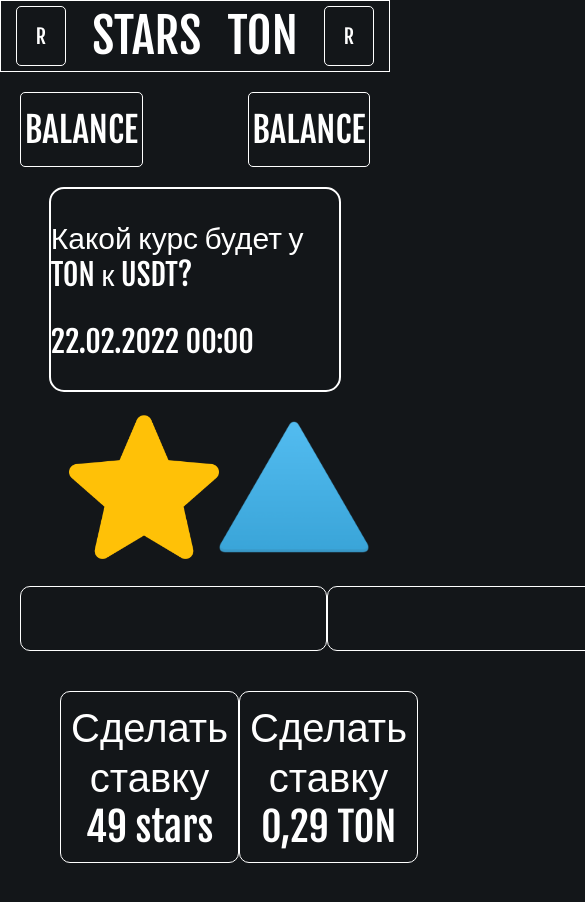
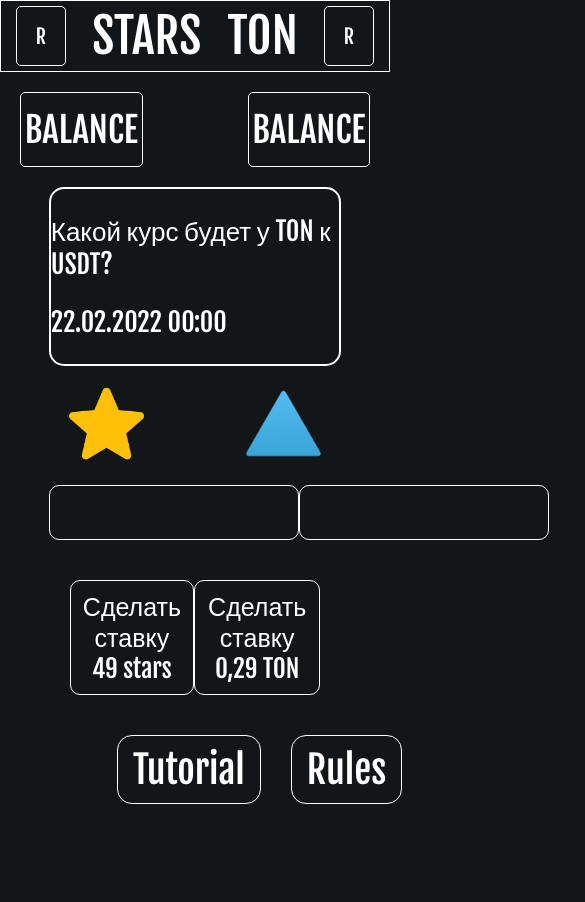
Before and after one commit to DartTanuki/DartTanuki.github.io, a plain HTML site: page index.html in a window 390 px wide. Shown: the top 902 px of the page, 585 px wide, since content can reach past the window. After the commit the page ends 844 px from the top, so only its background shows below. Drawn offline with Linux system fonts and the light colour scheme.

Commit message:
Added Info and Rules

```diff
--- a/index.html
+++ b/index.html
@@ -46,6 +46,10 @@
             <button class="bet-button">Сделать ставку 49 stars</button>
             <button class="bet-button">Сделать ставку 0,29 TON</button>
         </div>
+        <div class="lottery-info-wrapper">
+            <div class="tutorial-rules">Tutorial</div>
+            <div class="tutorial-rules">Rules</div>
+        </div>
     </main>
 </body>
 </html>
--- a/styles.css
+++ b/styles.css
@@ -66,6 +66,7 @@
 }
 
 .balance {
+    /* Flex - чтобы отцентрировать слово */
     display: flex;
     justify-content: center;
     align-items: center;
@@ -80,7 +81,7 @@
     padding: 20px;
     display: flex;
     justify-content: space-between;
-    width: 100vw;
+    width: 100%;
 }
 
 .balance span {
@@ -99,37 +100,37 @@
 
 .lot-info {
     font-family: "FjallaOne", sans-serif;
-    font-size: 30px;
+    font-size: 26px;
 }
 
 .demo-icon {
-    width: 150px;
-    height: 150px;
+    width: 110px;
+    height: 110px;
 }
 
 .input-numbers {
     border: 1px solid white;
     border-radius: 10px;
     background-color: transparent;
-    padding: 20px;
+    padding: 5px 10px;
     color: white;
-    font-size: 40px;
+    font-size: 48px;
     text-align: center;
-    width: auto;
+    width: 350px;
 }
 
 .inputs-wrapper {
     padding: 0 20px;
     display: flex;
     justify-content: space-between;
-    width: 100%;
+    width: 85%;
 }
 
 .bet-buttons-wrapper {
     display: flex;
     justify-content: space-between;
     margin: 40px 0;
-    width: 100%;
+    width: 95%;
     padding: 0px 60px;
 }
 
@@ -147,15 +148,40 @@
     background-color: grey;
 }
 
+.lottery-info-wrapper {
+    display: flex;
+    justify-content: space-between;
+    width: 40%;
+    gap: 30px;
+}
 
-@media (max-width: 1120px) {
-    .input-numbers {
+.tutorial-rules {
+    padding: 10px 15px;
+    border: 1px solid white;
+    border-radius: 15px;
+
+    font-size: 38px;
+    font-family: "FjallaOne", sans-serif;
+}
+
+@media (max-width: 1050px) {
+    .bet-button {
         font-size: 30px;
     }
 }
 
-@media (max-width: 900px) {
+@media (max-width: 810px) {
     .input-numbers {
-        font-size: 20px;
+        font-size: 38px;
+        width: 250px;
+    }
+
+    .demo-icon {
+        width: 75px;
+        height: 75px;
+    }
+
+    .bet-button {
+        font-size: 25px;
     }
 }
```
